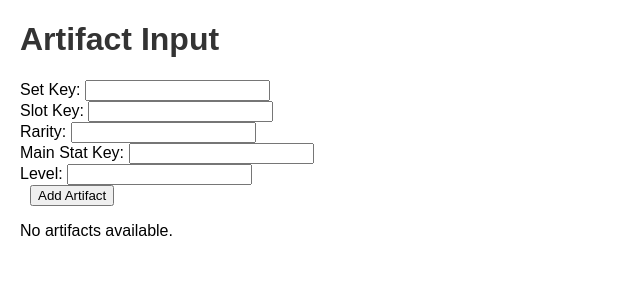
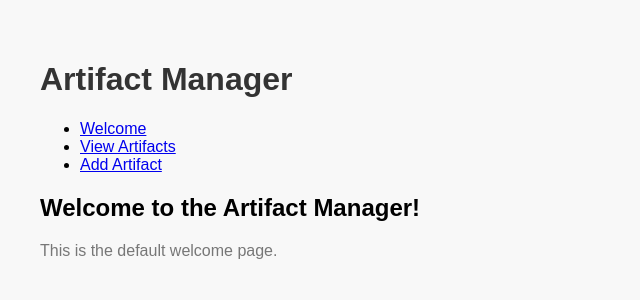
Before and after one commit to Arjun-V-K/artifact-ratings, a Flask app: page / in a window 1280 px wide. Shown: the top 300 px of the page, without its empty margins (0-640 px from the left). Run offline with Flask 3, Linux system fonts and the light colour scheme; data that the repository does not hold is empty.

Commit message:
page redesign, add artifacts using json

```diff
--- a/app/routes.py
+++ b/app/routes.py
@@ -1,12 +1,28 @@
 from flask import Blueprint, render_template, request, redirect, url_for
 from app.models import Artifact, db
 
+import json
+
 main_bp = Blueprint('main', __name__)
 
+# @main_bp.route('/')
+# def index():
+#     artifacts = Artifact.query.all()
+#     return render_template('index.html', artifacts=artifacts)
+
 @main_bp.route('/')
-def index():
+def welcome():
+    return render_template('welcome.html')
+
+@main_bp.route('/view_artifacts')
+def view_artifacts():
     artifacts = Artifact.query.all()
-    return render_template('index.html', artifacts=artifacts)
+    return render_template('view_artifacts.html', artifacts=artifacts)
+
+@main_bp.route('/add_artifact_page')
+def add_artifact_page():
+    return render_template('add_artifacts.html')
+
 
 @main_bp.route('/add_artifact', methods=['POST'])
 def add_artifact():
@@ -25,11 +41,56 @@ def add_artifact():
     )
     db.session.add(new_artifact)
     db.session.commit()
-    return redirect(url_for('main.index'))
+    return redirect(url_for('main.view_artifacts'))
+
+@main_bp.route('/add_artifact_json', methods=['POST'])
+def add_artifact_json():
+    if 'json_file' in request.files and request.files['json_file'].filename:
+        json_file = request.files['json_file']
+        data = json.load(json_file)
+    else:
+        data = json.loads(request.form['json_data'])
+
+    # print(f"Received Data: {data} : {type(data)}")
+    for artifact in data.get('artifacts'):
+        # print(f"\n{artifact} : {type(artifact)}")
+        setKey = artifact.get('setKey')
+        slotKey = artifact.get('slotKey')
+        rarity = artifact.get('rarity')
+        mainStatKey = artifact.get('mainStatKey')
+        level = artifact.get('level')
+
+        substats = artifact.get('substats', [])
+        subStatKeys = []
+        subStatValues = []
+        for i in range(4):
+            substat = substats[i] if i < len(substats) else None
+            subStatKeys.append(substat.get('key') if substat else None)
+            subStatValues.append(substat.get('value') if substat else None)
+
+        new_artifact = Artifact(
+            setKey=setKey,
+            slotKey=slotKey,
+            rarity=rarity,
+            mainStatKey=mainStatKey,
+            level=level,
+            subStatKey1 = subStatKeys[0],
+            subStatKey2 = subStatKeys[1],
+            subStatKey3 = subStatKeys[2],
+            subStatKey4 = subStatKeys[3],
+            subStatValue1 = subStatValues[0],
+            subStatValue2 = subStatValues[1],
+            subStatValue3 = subStatValues[2],
+            subStatValue4 = subStatValues[3]
+        )
+        db.session.add(new_artifact)
+    db.session.commit()
+    return redirect(url_for('main.view_artifacts'))
+
 
 @main_bp.route('/delete_artifact/<int:artifact_id>', methods=['POST'])
 def delete_artifact(artifact_id):
     artifact_to_delete = Artifact.query.get(artifact_id)
     db.session.delete(artifact_to_delete)
     db.session.commit()
-    return redirect(url_for('main.index'))
+    return redirect(url_for('main.view_artifacts'))
--- /dev/null
+++ b/app/static/css/style.css
@@ -0,0 +1,68 @@
+body {
+    font-family: 'Arial', sans-serif;
+    margin: 20px;
+    padding: 20px;
+    background-color: #f8f8f8;
+}
+
+h1 {
+    color: #333;
+}
+
+form {
+    margin-bottom: 20px;
+}
+
+label {
+    display: block;
+    margin-bottom: 5px;
+    color: #555;
+}
+
+input, textarea {
+    width: 100%;
+    padding: 8px;
+    margin-bottom: 10px;
+    box-sizing: border-box;
+}
+
+button {
+    background-color: #4caf50;
+    color: white;
+    padding: 10px 15px;
+    border: none;
+    cursor: pointer;
+}
+
+button:hover {
+    background-color: #45a049;
+}
+
+table {
+    width: 100%;
+    border-collapse: collapse;
+    margin-top: 20px;
+}
+
+th, td {
+    border: 1px solid #ddd;
+    padding: 8px;
+    text-align: left;
+}
+
+th {
+    background-color: #4caf50;
+    color: white;
+}
+
+tr:nth-child(even) {
+    background-color: #f2f2f2;
+}
+
+tr:hover {
+    background-color: #ddd;
+}
+
+p {
+    color: #777;
+}
--- /dev/null
+++ b/app/static/js/validation.js
@@ -0,0 +1,14 @@
+// validation.js
+
+function validateForm() {
+    var fileInput = document.getElementById('json_file');
+    var textAreaInput = document.getElementById('json_data');
+
+    // Check if either file or JSON data is present
+    if (!fileInput.files.length && !textAreaInput.value.trim()) {
+        alert('Please upload a JSON file or paste JSON data before submitting.');
+        return false;
+    }
+
+    return true;
+}
--- a/app/static/style.css
+++ /dev/null
@@ -1,26 +0,0 @@
-body {
-    font-family: Arial, sans-serif;
-    margin: 20px;
-}
-
-h1 {
-    color: #333;
-}
-
-ul {
-    list-style-type: none;
-    padding: 0;
-}
-
-li {
-    border-bottom: 1px solid #ddd;
-    padding: 10px 0;
-}
-
-form {
-    margin-bottom: 10px;
-}
-
-button {
-    margin-left: 10px;
-}
--- /dev/null
+++ b/app/templates/base.html
@@ -0,0 +1,26 @@
+<!DOCTYPE html>
+<html lang="en">
+<head>
+    <meta charset="UTF-8">
+    <meta http-equiv="X-UA-Compatible" content="IE=edge">
+    <meta name="viewport" content="width=device-width, initial-scale=1.0">
+    <link rel="stylesheet" href="{{ url_for('static', filename='css/style.css') }}">
+    <script src="{{ url_for('static', filename='js/validation.js') }}"></script>
+    <title>{% block title %}Welcome{% endblock %}</title>
+</head>
+<body>
+    <header>
+        <h1>Artifact Manager</h1>
+        <nav>
+            <ul>
+                <li><a href="{{ url_for('main.welcome') }}">Welcome</a></li>
+                <li><a href="{{ url_for('main.view_artifacts') }}">View Artifacts</a></li>
+                <li><a href="{{ url_for('main.add_artifact_page') }}">Add Artifact</a></li>
+            </ul>
+        </nav>
+    </header>
+    <div class="content">
+        {% block content %}{% endblock %}
+    </div>
+</body>
+</html>
--- a/app/templates/index.html
+++ b/app/templates/index.html
@@ -4,7 +4,8 @@
     <meta charset="UTF-8">
     <meta http-equiv="X-UA-Compatible" content="IE=edge">
     <meta name="viewport" content="width=device-width, initial-scale=1.0">
-    <link rel="stylesheet" href="{{ url_for('static', filename='style.css') }}">
+    <link rel="stylesheet" href="{{ url_for('static', filename='css/style.css') }}">
+    <script src="{{ url_for('static', filename='js/validation.js') }}"></script>
     <title>Artifact List</title>
 </head>
 <body>
@@ -26,6 +27,19 @@
         <input type="number" id="level" name="level" required><br>
         <button type="submit">Add Artifact</button>
     </form>
+
+    <h1>Add Artifact JSON</h1>
+
+    <form method="POST" action="{{ url_for('main.add_artifact_json') }}" enctype="multipart/form-data" onsubmit="return validateForm()">
+        <label for="json_file">Upload JSON File:</label>
+        <input type="file" id="json_file" name="json_file" accept=".json"><br>
+
+        <label for="json_data">Paste JSON Data:</label>
+        <textarea id="json_data" name="json_data" rows="5" cols="40"></textarea><br>
+
+        <button type="submit">Add Artifacts</button>
+    </form>
+
     {% if artifacts %}
     <table border="1">
         <thead>
--- /dev/null
+++ b/app/templates/welcome.html
@@ -0,0 +1,8 @@
+{% extends 'base.html' %}
+
+{% block title %}Welcome{% endblock %}
+
+{% block content %}
+    <h2>Welcome to the Artifact Manager!</h2>
+    <p>This is the default welcome page.</p>
+{% endblock %}
```
Also changed, not shown: app/models.py (+12 -2 lines), app/templates/add_artifacts.html (added, +15 -0 lines), app/templates/view_artifacts.html (added, +40 -0 lines), app/test_artifacts.json (added, +81 -0 lines).
